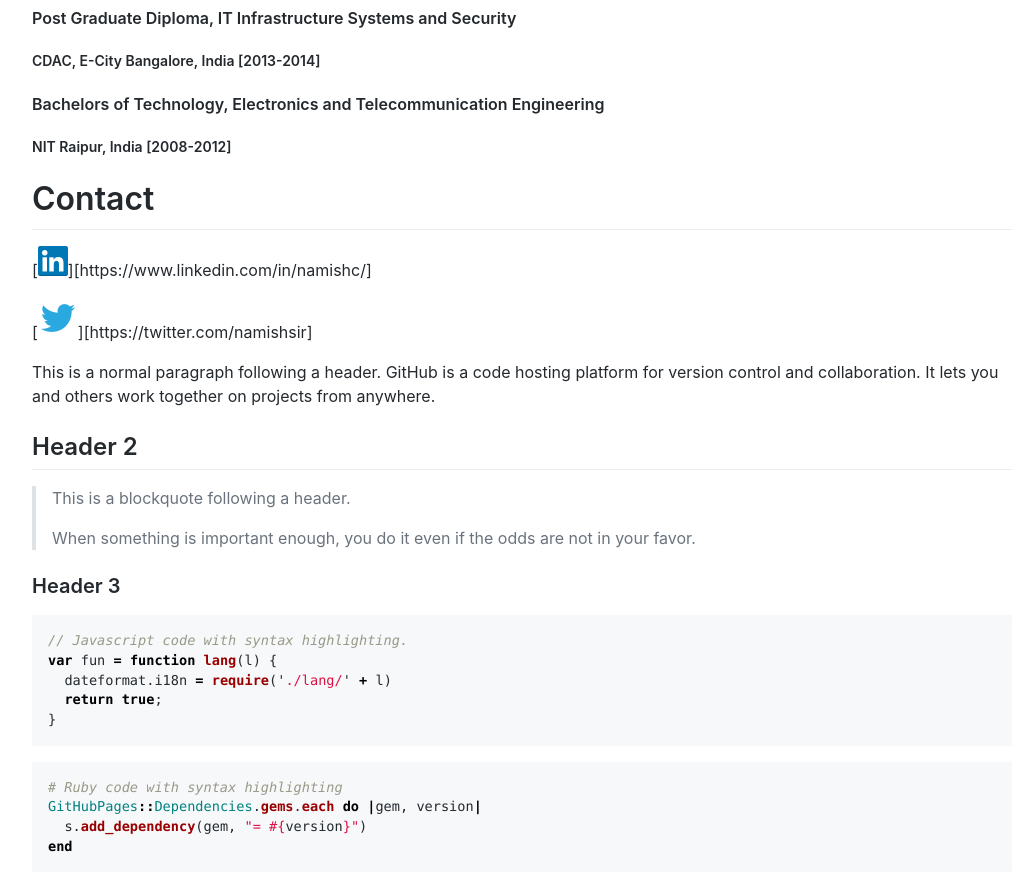
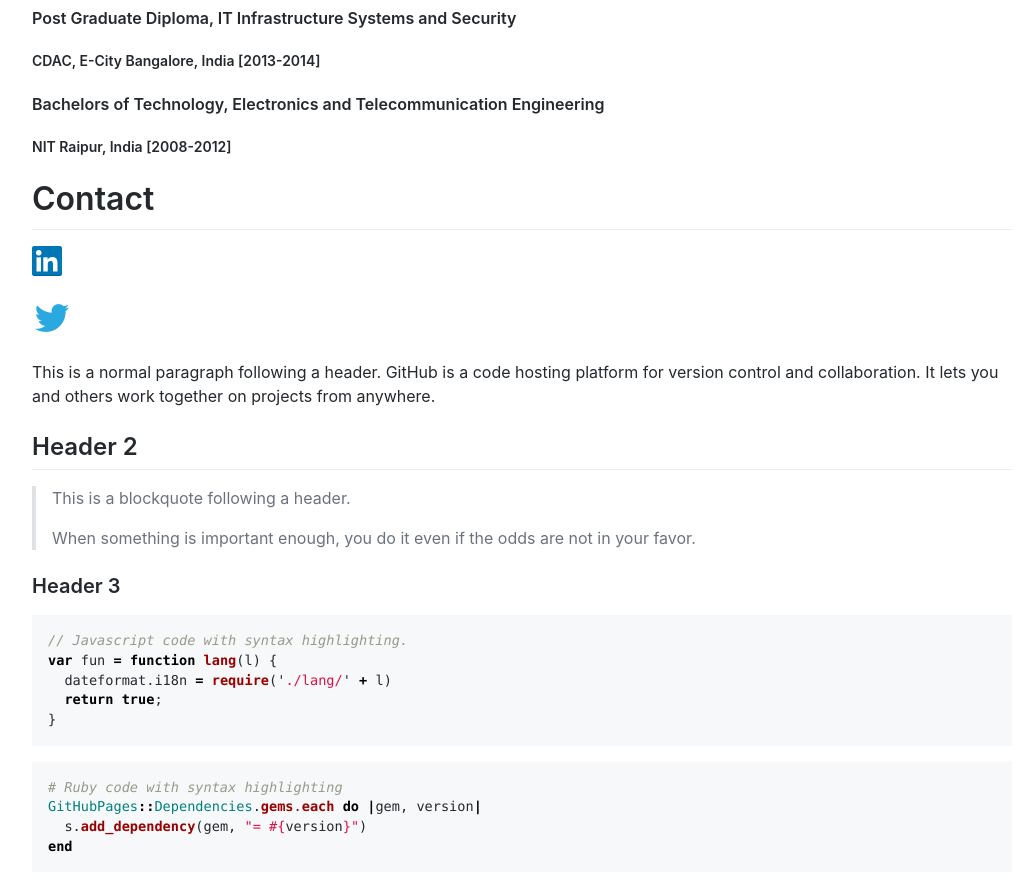
Before and after one commit to namishelex01/namishelex01.github.io, a Jekyll site: the page built from index.md, in a window 1280 px wide and 900 px high, scrolled down 946 px. Shown: the top 891 px of the window, without its empty margins (118-1147 px from the left). Built offline with Jekyll 4.4.1, drawn with Linux system fonts in a browser that asks for light colours; comment, search, counter and statistics services are not loaded; our own code applies the rules of GitHub Pages for plain Markdown files.

Commit message:
Update index.md

```diff
--- a/index.md
+++ b/index.md
@@ -37,9 +37,9 @@ layout: default
 
 # Contact
 
-[![Linkedin](assets/css/lnk.png)][https://www.linkedin.com/in/namishc/]
+[![Linkedin](assets/css/lnk.png)](https://www.linkedin.com/in/namishc/)
 
-[![Twitter](assets/css/twt.png)][https://twitter.com/namishsir]
+[![Twitter](assets/css/twt.png)](https://twitter.com/namishsir)
 
 This is a normal paragraph following a header. GitHub is a code hosting platform for version control and collaboration. It lets you and others work together on projects from anywhere.
 
```
